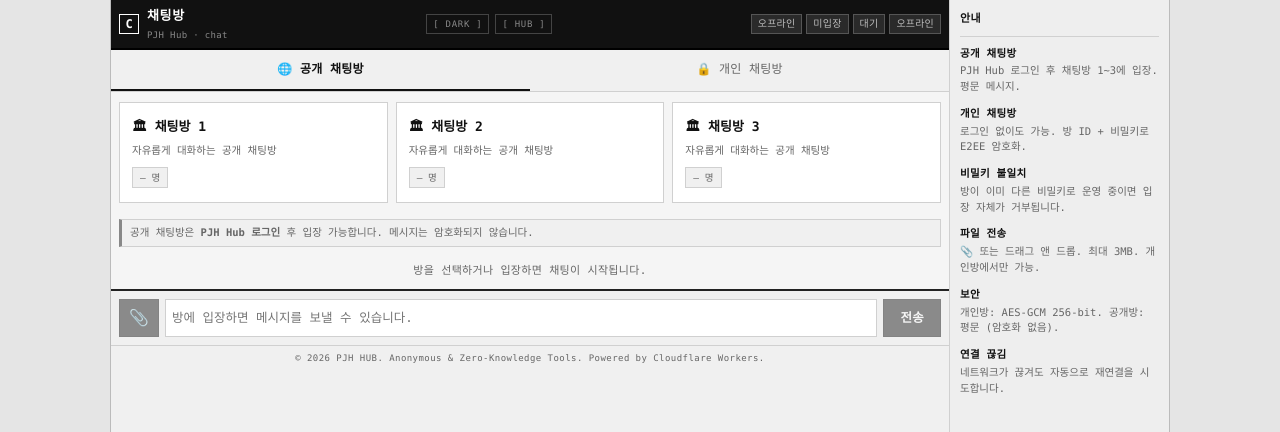
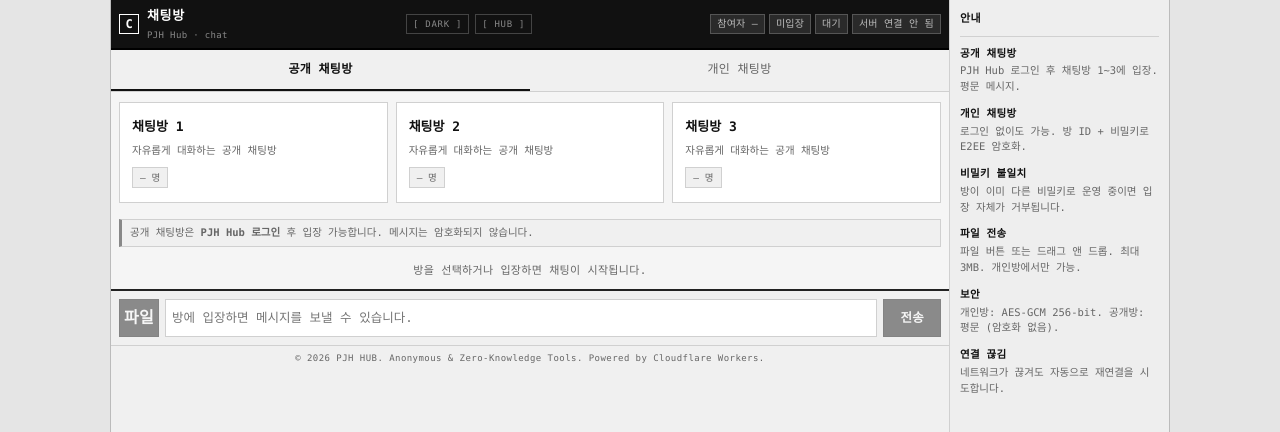
Before and after one commit to PJHNode/PJH-hub, a plain HTML site: page chat/index.html in a window 1280 px wide. Shown: the top 432 px of the page. Drawn offline with Linux system fonts and the light colour scheme.

Commit message:
fix: remove emoji, differentiate status labels

```diff
--- a/chat/index.html
+++ b/chat/index.html
@@ -24,10 +24,10 @@
         <a class="topbar-btn" href="../" style="text-decoration:none;display:inline-flex;align-items:center;">[ HUB ]</a>
       </div>
       <div class="status-stack">
-        <span class="status" id="onlineStatus">오프라인</span>
+        <span class="status" id="onlineStatus">참여자 —</span>
         <span class="status" id="roomStatus">미입장</span>
         <span class="status" id="cryptoStatus">대기</span>
-        <span class="status" id="relayStatus">오프라인</span>
+        <span class="status" id="relayStatus">서버 연결 안 됨</span>
         <!-- 로그인 상태는 PJH Hub 세션을 그대로 읽어와 표시 -->
         <span class="status good" id="userStatus" style="display:none"></span>
       </div>
@@ -35,8 +35,8 @@
 
     <!-- 탭 -->
     <div class="tab-bar">
-      <button class="tab-btn active" id="tabPublic">🌐 공개 채팅방</button>
-      <button class="tab-btn" id="tabPrivate">🔒 개인 채팅방</button>
+      <button class="tab-btn active" id="tabPublic">공개 채팅방</button>
+      <button class="tab-btn" id="tabPrivate">개인 채팅방</button>
     </div>
 
     <!-- 로그인 필요 안내 (PJH Hub 세션이 없을 때) -->
@@ -49,17 +49,17 @@
     <div id="publicSection">
       <div class="public-rooms" id="publicRoomList">
         <div class="room-card" data-room="public-1" data-name="채팅방 1">
-          <div class="room-card-name">🏛 채팅방 1</div>
+          <div class="room-card-name">채팅방 1</div>
           <div class="room-card-desc">자유롭게 대화하는 공개 채팅방</div>
           <div class="room-card-badge" id="online-public-1">— 명</div>
         </div>
         <div class="room-card" data-room="public-2" data-name="채팅방 2">
-          <div class="room-card-name">🏛 채팅방 2</div>
+          <div class="room-card-name">채팅방 2</div>
           <div class="room-card-desc">자유롭게 대화하는 공개 채팅방</div>
           <div class="room-card-badge" id="online-public-2">— 명</div>
         </div>
         <div class="room-card" data-room="public-3" data-name="채팅방 3">
-          <div class="room-card-name">🏛 채팅방 3</div>
+          <div class="room-card-name">채팅방 3</div>
           <div class="room-card-desc">자유롭게 대화하는 공개 채팅방</div>
           <div class="room-card-badge" id="online-public-3">— 명</div>
         </div>
@@ -71,7 +71,7 @@
     <div id="privateSection" style="display:none;">
       <div class="setup-grid">
         <label>방 ID<input id="roomId" type="text" placeholder="자동 생성됨" autocomplete="off" spellcheck="false" /></label>
-        <label>비밀키<div class="inline-control"><input id="roomSecret" type="password" placeholder="공유할 비밀키" autocomplete="off" /><button id="showSecretButton" title="표시/숨기기">👁</button></div></label>
+        <label>비밀키<div class="inline-control"><input id="roomSecret" type="password" placeholder="공유할 비밀키" autocomplete="off" /><button id="showSecretButton" title="표시/숨기기">표시</button></div></label>
         <label>닉네임<input id="nickname" type="text" placeholder="익명" autocomplete="off" /></label>
         <label>중계 서버<input id="relayUrl" type="url" placeholder="wss://..." autocomplete="off" /></label>
       </div>
@@ -91,7 +91,7 @@
 
     <!-- 입력창 -->
     <form class="composer" id="form">
-      <button type="button" id="fileButton" disabled title="파일/이미지 전송">📎</button>
+      <button type="button" id="fileButton" disabled title="파일/이미지 전송">파일</button>
       <input id="fileInput" type="file" accept="image/*,.pdf,.txt,.zip" style="display:none" />
       <input id="messageInput" type="text" placeholder="방에 입장하면 메시지를 보낼 수 있습니다." disabled autocomplete="off" maxlength="2000" />
       <button id="sendButton" type="submit" disabled>전송</button>
@@ -108,7 +108,7 @@
       <div><dt>공개 채팅방</dt><dd>PJH Hub 로그인 후 채팅방 1~3에 입장. 평문 메시지.</dd></div>
       <div><dt>개인 채팅방</dt><dd>로그인 없이도 가능. 방 ID + 비밀키로 E2EE 암호화.</dd></div>
       <div><dt>비밀키 불일치</dt><dd>방이 이미 다른 비밀키로 운영 중이면 입장 자체가 거부됩니다.</dd></div>
-      <div><dt>파일 전송</dt><dd>📎 또는 드래그 앤 드롭. 최대 3MB. 개인방에서만 가능.</dd></div>
+      <div><dt>파일 전송</dt><dd>파일 버튼 또는 드래그 앤 드롭. 최대 3MB. 개인방에서만 가능.</dd></div>
       <div><dt>보안</dt><dd>개인방: AES-GCM 256-bit. 공개방: 평문 (암호화 없음).</dd></div>
       <div><dt>연결 끊김</dt><dd>네트워크가 끊겨도 자동으로 재연결을 시도합니다.</dd></div>
     </dl>
```
